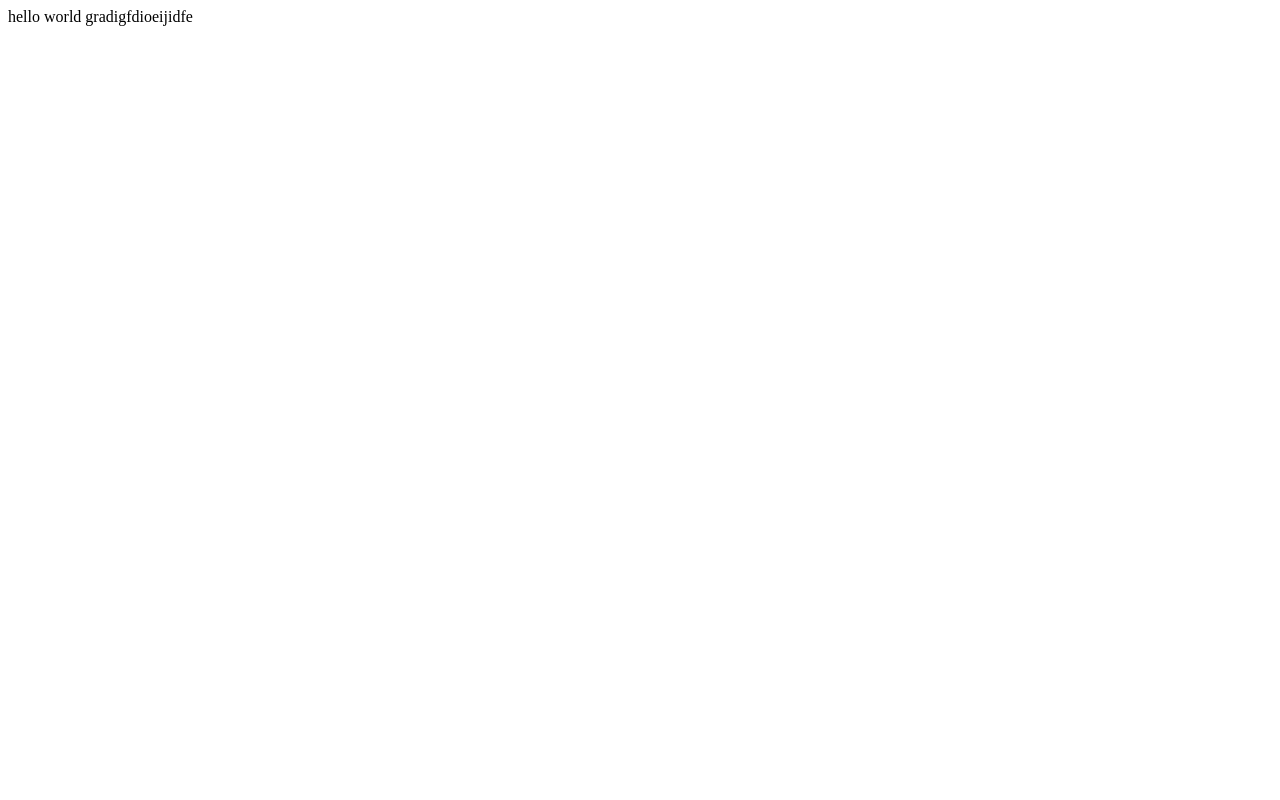
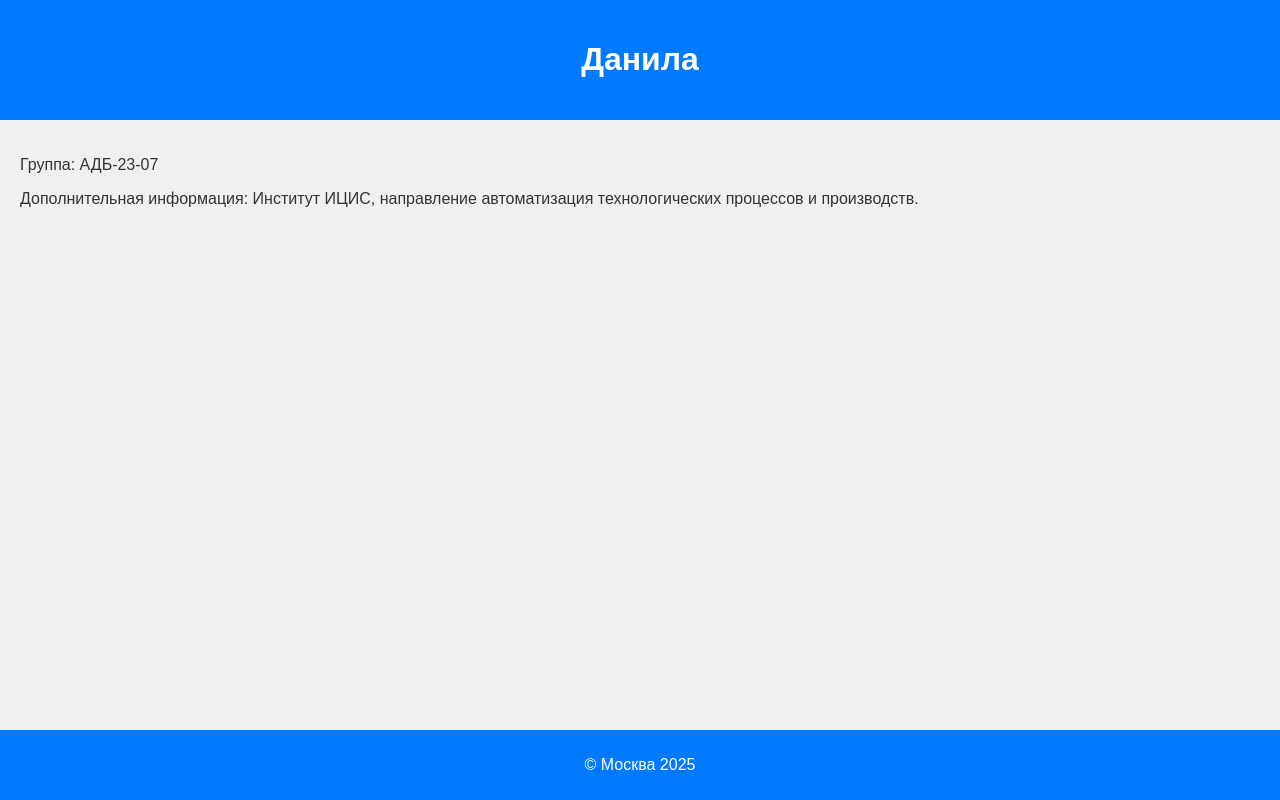
Before and after one commit to Danek000/Danek000.github.io, a plain HTML site: page index.html in a window 1280 px wide. Drawn offline with Linux system fonts and the light colour scheme.

Commit message:
Update index.html

```diff
--- a/index.html
+++ b/index.html
@@ -1,2 +1,48 @@
-hello
-world gradigfdioeijidfe
+<!DOCTYPE html>
+<html lang="en">
+<head>
+    <meta charset="UTF-8">
+    <meta name="viewport" content="width=device-width, initial-scale=1.0">
+    <title>Мое имя</title>
+    <style>
+        body {
+            font-family: Arial, sans-serif;
+            background-color: #f0f0f0; /* Светло-серый фон */
+            color: #333; /* Цвет текста */
+            margin: 0;
+            padding: 0;
+        }
+        header {
+            background-color: #007bff; /* Синий цвет для заголовка */
+            color: #fff; /* Белый цвет текста заголовка */
+            text-align: center;
+            padding: 20px 0;
+        }
+        main {
+            padding: 20px;
+        }
+        footer {
+            background-color: #007bff; /* Синий цвет для подвала */
+            color: #fff; /* Белый цвет текста подвала */
+            text-align: center;
+            padding: 10px 0;
+            position: fixed;
+            bottom: 0;
+            width: 100%;
+        }
+    </style>
+</head>
+<body>
+    <header>
+        <h1>Данила</h1>
+    </header>
+    <main>
+        <p>Группа: АДБ-23-07</p>
+        <p>Дополнительная информация: Институт ИЦИС, направление автоматизация технологических процессов и производств.</p>
+    </main>
+    <footer>
+        <p>&copy; Москва 2025 </p>
+    </footer>
+</body>
+
+</html>
```
